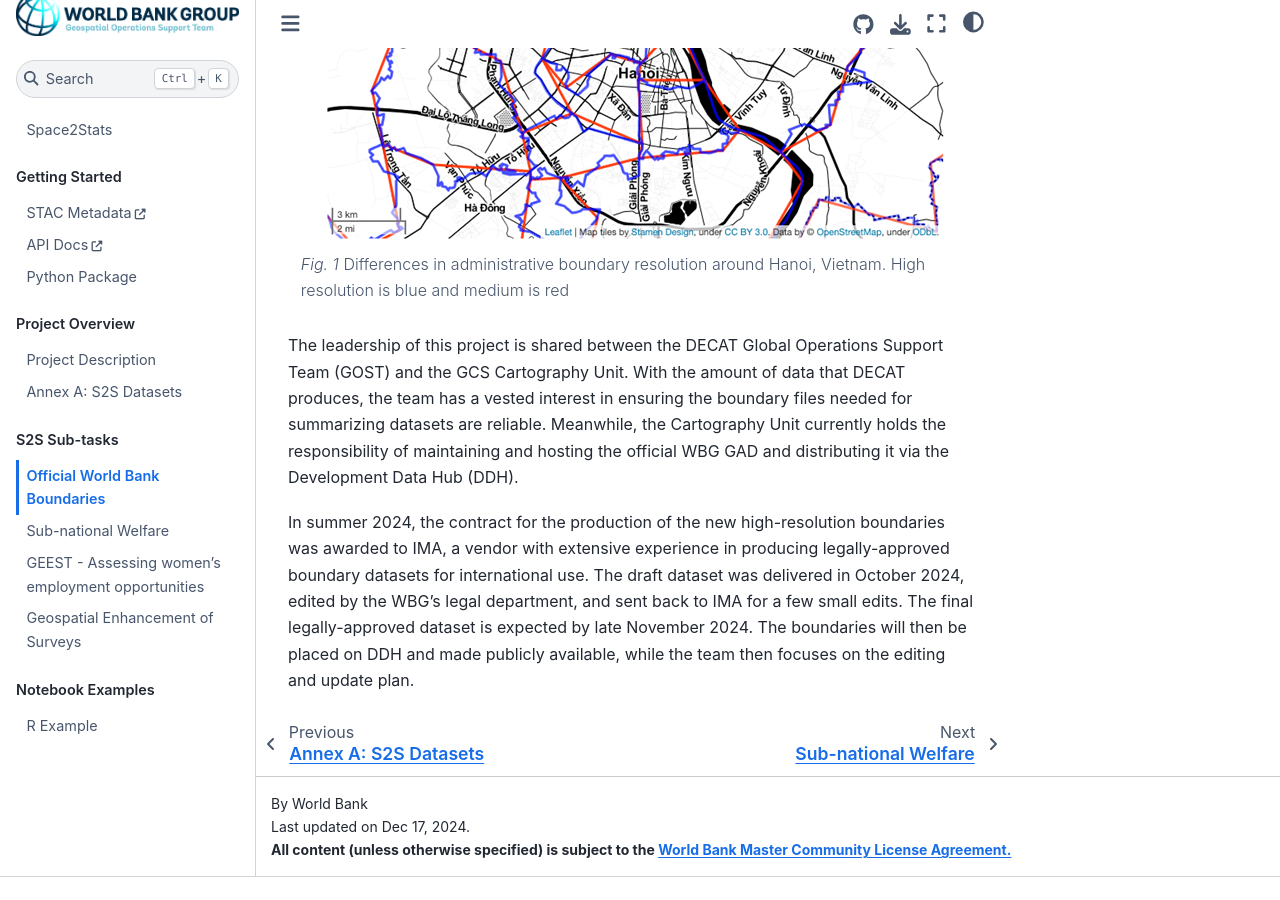
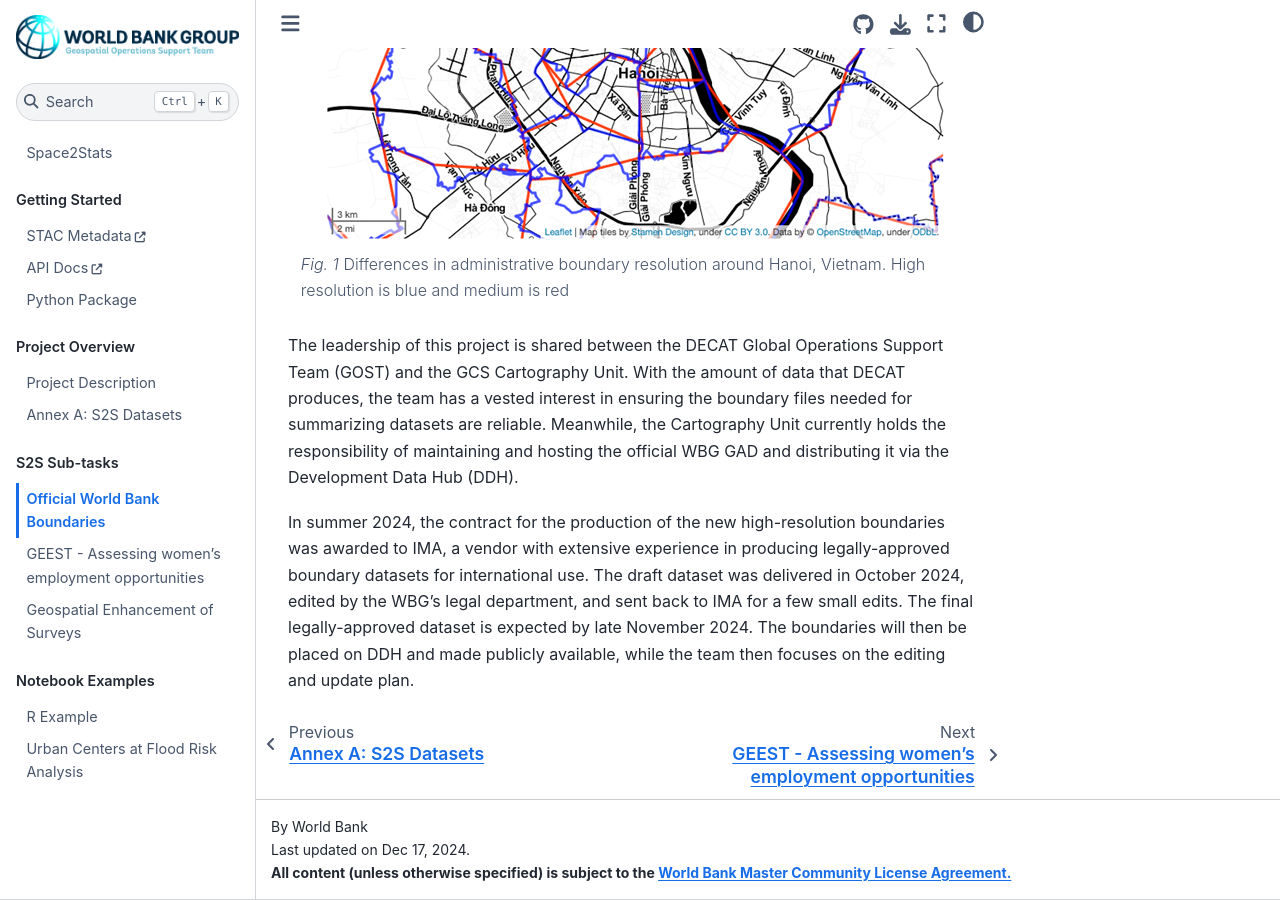
Before and after one commit to worldbank/DECAT_Space2Stats, a Jupyter Book: the page built from docs/sub_tasks/admin_bounds.md, in a window 1280 px wide and 900 px high, scrolled down 806 px. Built offline with Jupyter Book 1.0.4 settings and Sphinx 7.4.7 and the Sphinx Book theme 1.1.4, drawn with Linux system fonts in a browser that asks for light colours; pages that are not in the unit, such as notebooks, are missing from menus; before the commit the page ends 1683 px from its top, so only the background shows below that.

Commit message:
refactor: toc, rm sub-national welfare and add more example notebooks

```diff
--- a/docs/_toc.yml
+++ b/docs/_toc.yml
@@ -19,7 +19,6 @@
     numbered: False
     chapters:
       - file: sub_tasks/admin_bounds.md
-      - file: sub_tasks/sub_national_welfare.md
       - file: sub_tasks/geest.md
       - file: sub_tasks/geo_enhancement.md
   - caption: Notebook Examples
@@ -27,5 +26,7 @@
     chapters:
       - file: user-docs/space2stats_api_demo.ipynb
       - file: user-docs/space2stats_api_demo_R.md
+      - file: user-docs/space2stats_api_demo_pop_pyramid.ipynb
+      - file: user-docs/space2stats_api_demo_urban_flood_risk.ipynb
       - file: user-docs/space2stats_floods.ipynb
       - file: user-docs/space2stats_py_package_demo.ipynb
```
